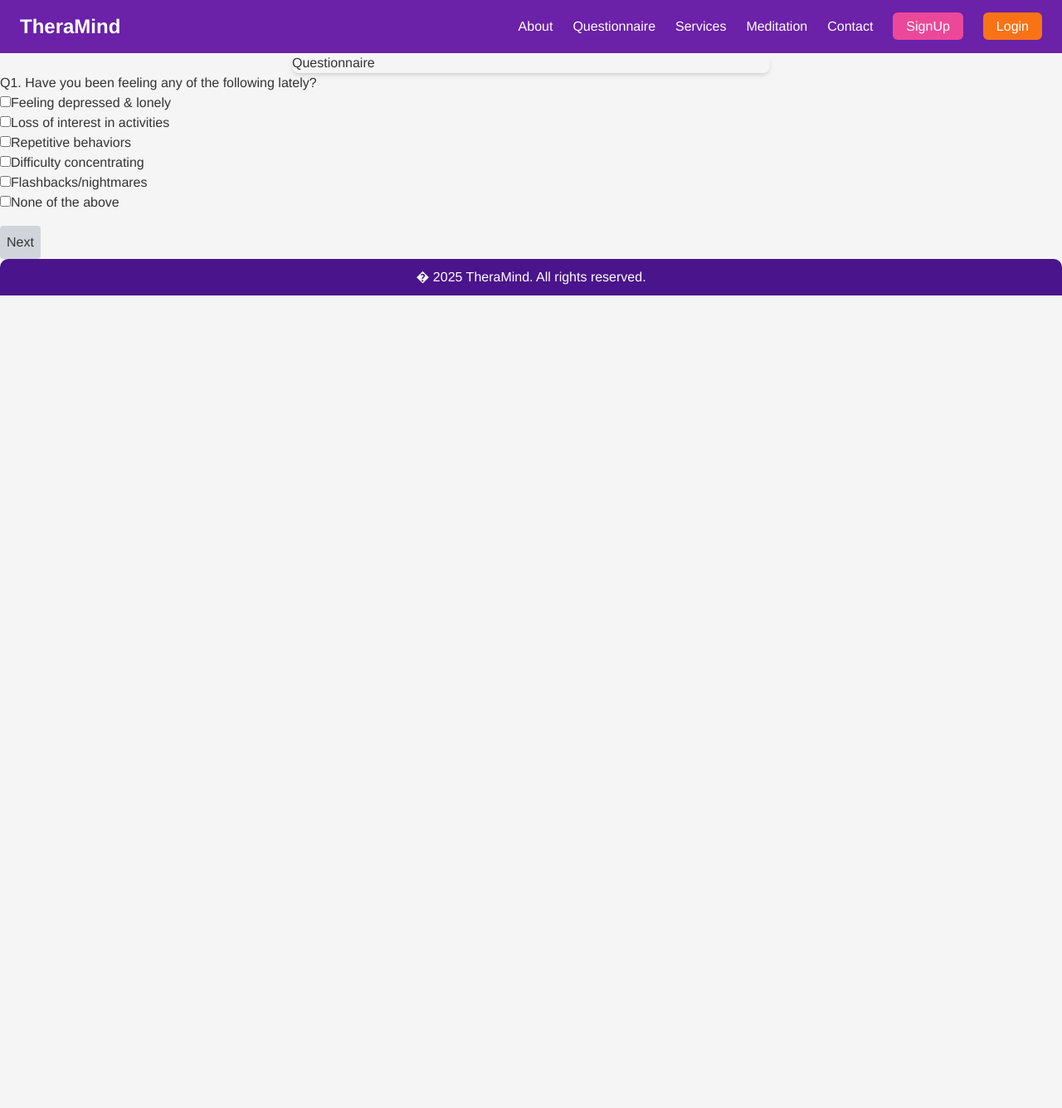
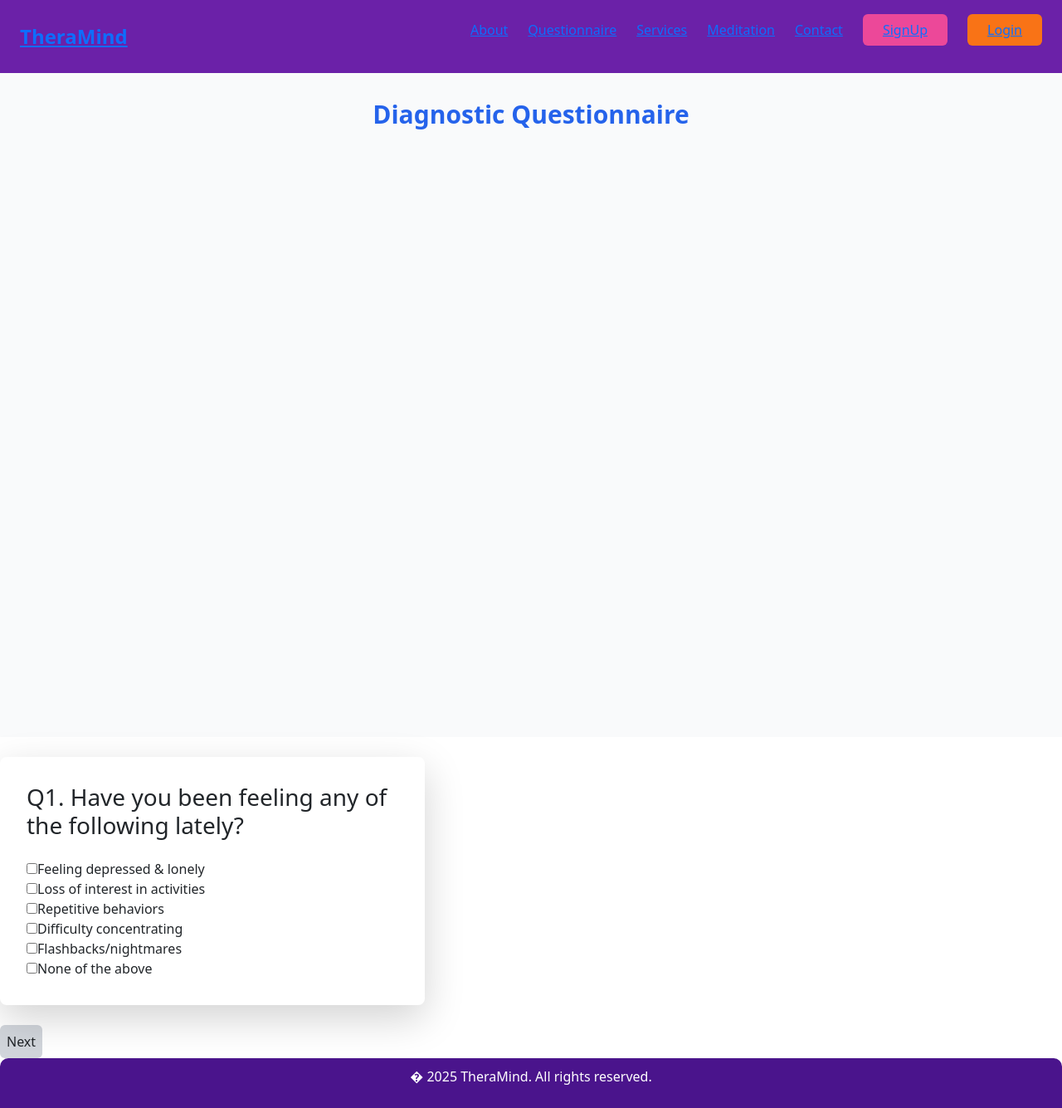
Before and after one commit to poetabdullah/theramind, a React (Create React App) app: page /questionnaire in a window 1280 px wide. Shown: the whole page at 83% size. Before the commit the page ends 800 px from the top, so only its background shows below. Built offline with nearby package versions, Linux system fonts and the light colour scheme.

Commit message:
checking sign up!

```diff
--- a/package.json
+++ b/package.json
@@ -3,6 +3,8 @@
   "version": "0.1.0",
   "private": true,
   "dependencies": {
+    "@popperjs/core": "^2.11.8",
+    "bootstrap": "^5.3.3",
     "cra-template": "1.2.0",
     "framer-motion": "^12.0.1",
     "react": "^18.2.0",
--- a/src/App.css
+++ b/src/App.css
@@ -457,14 +457,3 @@ footer {
 		grid-template-columns: 1fr;
 	}
 }
-
-//Questionnaire CSS
-.heading {
-	font-family: Helvetica, Arial, sans-serif;
-	font-size: 40px;
-	margin-top: 20px;
-	margin-bottom: 10px;
-	text-align: center;
-	background: linear-gradient(135deg, #7b1fa2 0%, #7c3aed 100%);
-	color: white;
-}
--- a/src/index.js
+++ b/src/index.js
@@ -4,6 +4,8 @@ import { BrowserRouter } from "react-router-dom";
 import "./index.css";
 import App from "./App";
 import "./App.css";
+import 'bootstrap/dist/css/bootstrap.min.css';
+import 'bootstrap/dist/js//bootstrap.bundle.min.js';
 
 const root = ReactDOM.createRoot(document.getElementById("root"));
 root.render(
--- /dev/null
+++ b/src/pages/questionnaire.css
@@ -0,0 +1,10 @@
+//Questionnaire CSS
+.heading {
+	font-family: Helvetica, Arial, sans-serif;
+	font-size: 60px;
+	margin-top: 20px;
+	margin-bottom: 10px;
+	text-align: center;
+	background: linear-gradient(135deg, #7b1fa2 0%, #7c3aed 100%);
+	color: white;
+}
--- a/src/pages/questionnaire.js
+++ b/src/pages/questionnaire.js
@@ -1,4 +1,5 @@
 import React, { useState } from "react";
+import './questionnaire.css';
 import Footer from "../components/Footer";
 
 const Questionnaire = () => {
@@ -67,18 +68,20 @@ const Questionnaire = () => {
 
   return (
     <>
-      <div>
-        <h2 className="text-customPurple shadow-md rounded-lg max-w-xl mx-auto">
-          Questionnaire
+      <div className="min-h-screen bg-gray-50 flex flex-col items-center">
+        <h2 className="text-3xl font-bold text-blue-600 mt-8">
+          Diagnostic Questionnaire
         </h2>
       </div>
+      <div className="bg-white shadow-lg rounded-lg p-8 mt-6 w-full max-w-lg transition-transform
+      duration-300 ease-in-out transform hover:scale-105">
         {/* Question 1 */}
         {currentQuestion === 1 && (
           <>
-          <div className="heading">
+            <div className="text-xl font-semibold mb-4">
               <h3>Q1. Have you been feeling any of the following lately?</h3>
             </div>
-          <div>
+            <div shadow-md rounded-lg max-w-xl mx-auto flex justify-center items-center>
               <form>
                 <label>
                   <input
@@ -148,7 +151,7 @@ const Questionnaire = () => {
         {/* Question 1 */}
         {currentQuestion === 2 && (
           <>
-          <div className="heading">
+            <div>
               <h3>
                 Q2. Are you having any of the following symptoms lately; shortness
                 of breath, constant worry, fatigue/prolonged muscle tension,
@@ -262,7 +265,7 @@ const Questionnaire = () => {
             </div>
           </>
         )}
-
+      </div>
       {/* Button To Submit */}
       <div className="flex justify-between mt-4">
         {currentQuestion > 1 && currentQuestion < 3 && (
```
Also changed, not shown: 1 other file (tests, documents, lock files or other folders). Lines whose indentation alone changed are shown as unchanged.
